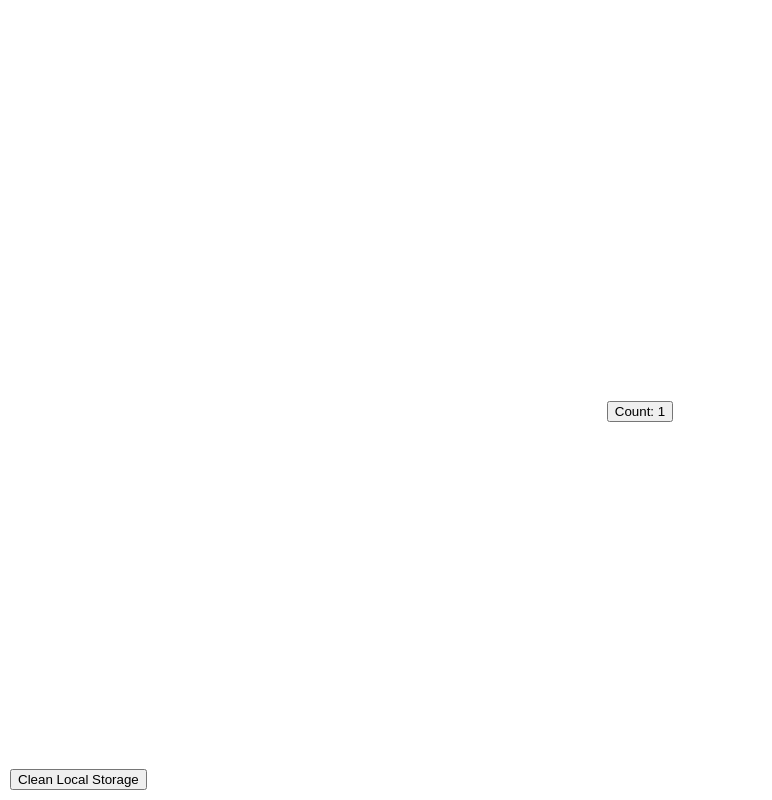
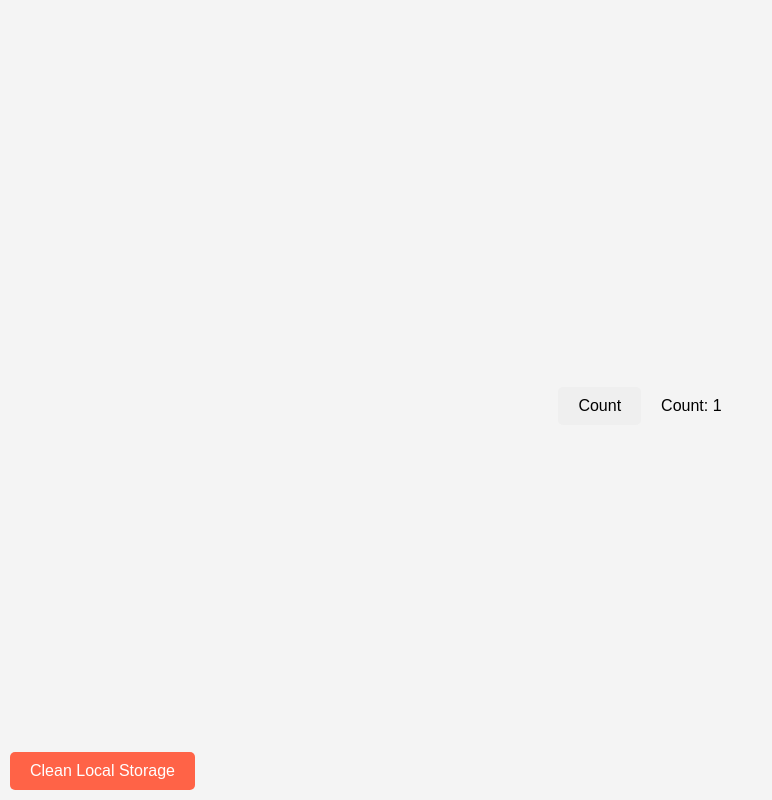
Before and after one commit to guil95/count-word, a plain HTML site: page index.html in a window 1280 px wide. Both pictures are taken after a click on the button "Count". Shown: the whole page, without its empty margins (0-772 px from the left). Drawn offline with Linux system fonts and the light colour scheme.

Commit message:
Update index.html

```diff
--- a/index.html
+++ b/index.html
@@ -11,20 +11,45 @@
       height: 100vh;
       margin: 0;
       font-family: Arial, sans-serif;
+      background-color: #f4f4f4;
     }
-    #counter {
+    h1 {
       margin-bottom: 20px;
+      text-align: center;
+    }
+    .button-container {
+      display: flex;
+      justify-content: center;
+      align-items: center;
+      gap: 20px;
+      margin-bottom: 30px;
+    }
+    button {
+      padding: 10px 20px;
+      font-size: 16px;
+      border: none;
+      border-radius: 5px;
+      cursor: pointer;
+      transition: background-color 0.3s ease;
+    }
+    button:hover {
+      background-color: #ddd;
     }
     #cleanBtn {
       position: fixed;
       bottom: 10px;
       left: 10px;
+      background-color: #ff6347;
+      color: #fff;
     }
   </style>
 </head>
 <body>
   <h1 id="word"></h1>
-  <button id="counter">Count</button>
+  <div class="button-container">
+    <button id="counter">Count</button>
+    <span id="countDisplay"></span>
+  </div>
   <button id="cleanBtn">Clean Local Storage</button>
 
   <script>
@@ -35,22 +60,25 @@
 
     // Counter functionality
     let count = parseInt(localStorage.getItem(`${word}_count`)) || 0;
-    document.getElementById('counter').addEventListener('click', () => {
+    const counterBtn = document.getElementById('counter');
+    const countDisplay = document.getElementById('countDisplay');
+
+    counterBtn.addEventListener('click', () => {
       count++;
       localStorage.setItem(`${word}_count`, count);
-      document.getElementById('counter').innerText = `Count: ${count}`;
+      countDisplay.innerText = `Count: ${count}`;
     });
 
     // Clean local storage functionality
     document.getElementById('cleanBtn').addEventListener('click', () => {
       localStorage.removeItem(`${word}_count`);
       count = 0;
-      document.getElementById('counter').innerText = `Count: ${count}`;
+      countDisplay.innerText = `Count: ${count}`;
     });
 
     // Display count if exists in local storage
     if (count > 0) {
-      document.getElementById('counter').innerText = `Count: ${count}`;
+      countDisplay.innerText = `Count: ${count}`;
     }
   </script>
 </body>
```
